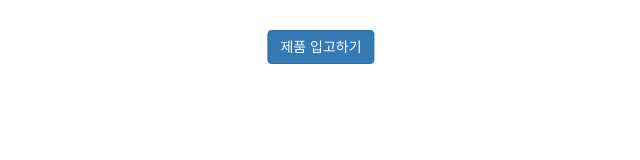
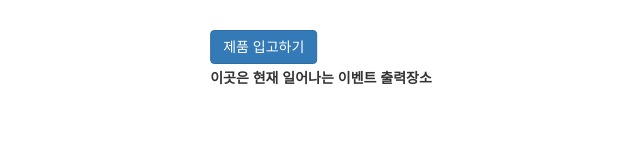
Before and after one commit to KimJoochan/fluuterWeb, a plain HTML site: page android/switch.html in a window 1280 px wide. Shown: the whole page, without its empty margins (319-959 px from the left). Drawn offline with nearby package versions, Linux system fonts and the light colour scheme.

Commit message:
Add files via upload

```diff
--- a/android/switch.html
+++ b/android/switch.html
@@ -35,7 +35,7 @@
         <div class="btn-group" role="group" aria-label="Basic example">
             <button type="button" onclick="camera()" class="btn btn-primary">제품 입고하기</button>
         </div>
-        <p class="title"></p>
+        <p class="title">이곳은 현재 일어나는 이벤트 출력장소</p>
     </div>
 </body>
 <script>
```
